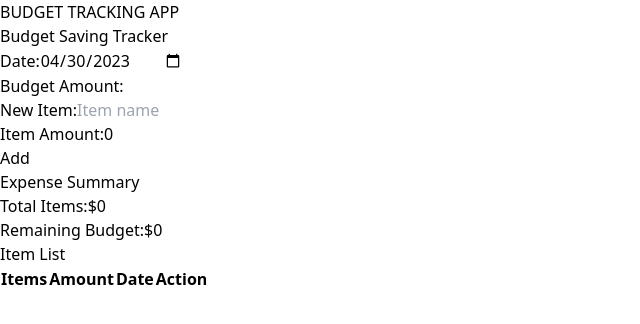
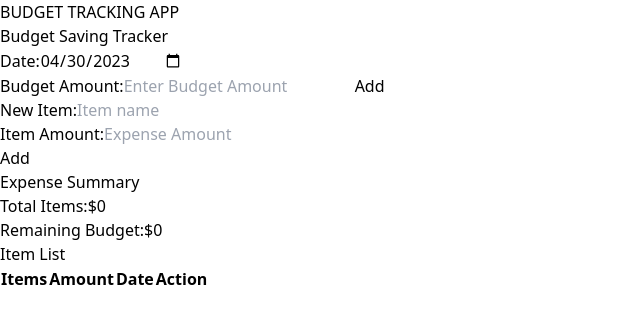
Before and after one commit to Nevram30/Task, a React (Vite) app: page / in a window 1280 px wide. Shown: the top 324 px of the page, without its empty margins (0-640 px from the left). Built offline with nearby package versions, Linux system fonts and the light colour scheme.

Commit message:
refactor-v3

```diff
--- a/index.html
+++ b/index.html
@@ -2,7 +2,6 @@
 <html lang="en">
   <head>
     <meta charset="UTF-8" />
-    <link rel="icon" type="image/svg+xml" href="/vite.svg" />
     <meta name="viewport" content="width=device-width, initial-scale=1.0" />
     <link href="https://fonts.googleapis.com/css?family=Poppins:400,500,600,700&display=swap" rel="stylesheet">
     <title>Vite + React</title>
--- a/src/App.jsx
+++ b/src/App.jsx
@@ -6,19 +6,24 @@
 import DateDisplay from "./DateDisplay";
 
 function App() {
-  const [budgetPlan, setBudgetPlan] = useState("");
+  const [budgetPlan, setbudgetPlan] = useState([]);
+  const [newbudgetPlan, setnewBudgetPlan] = useState({ amount: "" });
   const [expenses, setExpenses] = useState([]);
   const [newExpense, setNewExpense] = useState({
     title: "",
-    amount: 0,
+    amount: " ",
     date: " ",
   });
   const [date, setDate] = useState(new Date());
   const [newDate, setNewDate] = useState();
 
-  const handleBudgetPlan = (event) => {
-    setBudgetPlan(event.target.value);
+  const handleNewBudgetPlan = (event) => {
+    setnewBudgetPlan({
+      ...newbudgetPlan,
+      amount: Number(event.target.value),
+    });
   };
+
   const handleNewExpenseTitle = (event) => {
     setNewExpense({ ...newExpense, title: event.target.value });
   };
@@ -33,11 +38,22 @@
     setNewDate({ date: "" });
   };
 
+  // handleAddBudget
+  const handleAddBudget = (event) => {
+    event.preventDefault();
+    if (newbudgetPlan.amount > 0) {
+      setbudgetPlan([...budgetPlan, newbudgetPlan]);
+      setnewBudgetPlan({ amount: " " });
+    } else {
+      alert("Please enter a valid amount");
+    }
+  };
+
   // Add expense
   const handleAddExpense = () => {
     if (newExpense.title !== "" && newExpense.amount > 0) {
       setExpenses([...expenses, newExpense]);
-      setNewExpense({ title: "", amount: 0 });
+      setNewExpense({ title: " ", amount: " " });
     }
   };
   // for deleting data items from the list
@@ -57,7 +73,7 @@
   // Calculate the remaining budget
   const calculateRemainingBudget = () => {
     const totalExpenses = calculateTotalExpenses();
-    return budgetPlan - totalExpenses;
+    return newbudgetPlan.amount - totalExpenses;
   };
   const handleDateChange = (event) => {
     setDate(new Date(event.target.value));
@@ -87,8 +103,9 @@
             handleDateChange={handleDateChange}
           />
           <BudgetPlanForm
-            budgetPlan={budgetPlan}
-            handleBudgetPlan={handleBudgetPlan}
+            newbudgetPlan={newbudgetPlan}
+            handleNewBudgetPlan={handleNewBudgetPlan}
+            handleAddBudget={handleAddBudget}
           />
           <ExpenseForm
             newExpense={newExpense}
--- a/src/BudgetPlanForm.jsx
+++ b/src/BudgetPlanForm.jsx
@@ -1,22 +1,32 @@
 import PropTypes from "prop-types";
 
-function BudgetPlanForm({ budgetPlan, handleBudgetPlan }) {
+function BudgetPlanForm({ newbudgetPlan, handleNewBudgetPlan, addBudget }) {
   return (
     <div className="form mb-5">
       <label>Budget Amount:</label>
       <input
         type="number"
-        value={budgetPlan}
-        onChange={handleBudgetPlan}
+        value={newbudgetPlan.amount}
+        placeholder="Enter Budget Amount"
+        onChange={handleNewBudgetPlan}
         className="bg-gray-50 border border-gray-300 text-gray-900 text-sm rounded-lg focus:ring-blue-500 focus:border-blue-500 block w-full p-2.5 dark:bg-gray-700 dark:border-gray-600 dark:placeholder-gray-400 dark:text-white dark:focus:ring-blue-500 dark:focus:border-blue-500"
       />
+      <button
+        onClick={addBudget}
+        className="text-white bg-blue-700 hover:bg-blue-800 focus:ring-4 focus:outline-none focus:ring-blue-300 font-medium rounded-lg text-sm w-full sm:w-auto px-5 py-2.5 text-center dark:bg-blue-600 dark:hover:bg-blue-700 dark:focus:ring-blue-800"
+      >
+        Add
+      </button>
     </div>
   );
 }
 
 BudgetPlanForm.propTypes = {
-  budgetPlan: PropTypes.number.isRequired,
-  handleBudgetPlan: PropTypes.func.isRequired,
+  newbudgetPlan: PropTypes.shape({
+    amount: PropTypes.number,
+  }),
+  handleNewBudgetPlan: PropTypes.func,
+  addBudget: PropTypes.func,
 };
 
 export default BudgetPlanForm;
--- a/src/ExpenseForm.jsx
+++ b/src/ExpenseForm.jsx
@@ -12,8 +12,8 @@
       <input
         type="text"
         value={newExpense.title}
+        placeholder="Item name"
         onChange={handleNewExpenseTitle}
-        placeholder="Item name"
         className="bg-gray-50 border border-gray-300 text-gray-900 text-sm rounded-lg focus:ring-blue-500 focus:border-blue-500 block w-full p-2.5 dark:bg-gray-700 dark:border-gray-600 dark:placeholder-gray-400 dark:text-white dark:focus:ring-blue-500 dark:focus:border-blue-500"
       />
       <br></br>
--- a/src/ExpenseItem.jsx
+++ b/src/ExpenseItem.jsx
@@ -1,7 +1,12 @@
 import { useState } from "react";
 import PropTypes from "prop-types";
 
-function ExpenseItem({ expense, handleDeleteExpense, date }) {
+function ExpenseItem({
+  expense,
+  handleDeleteExpense,
+  handleUpdateExpense,
+  date,
+}) {
   const expenseDate = new Date(date);
   const expenseDateString = expenseDate.toLocaleDateString("en-US");
   const [isEditMode, setIsEditMode] = useState();
@@ -17,12 +22,11 @@
 
   const handleSave = () => {
     setIsEditMode(false);
+    handleUpdateExpense(expense);
   };
 
   const handleChange = (event) => {
     const { name, value } = event.target;
-    console.log("Value: ", event.target.value);
-    console.log("Name: ", event.target.name);
     setUpdatedExpense({
       ...updatedExpense,
       [name]: value,
```
